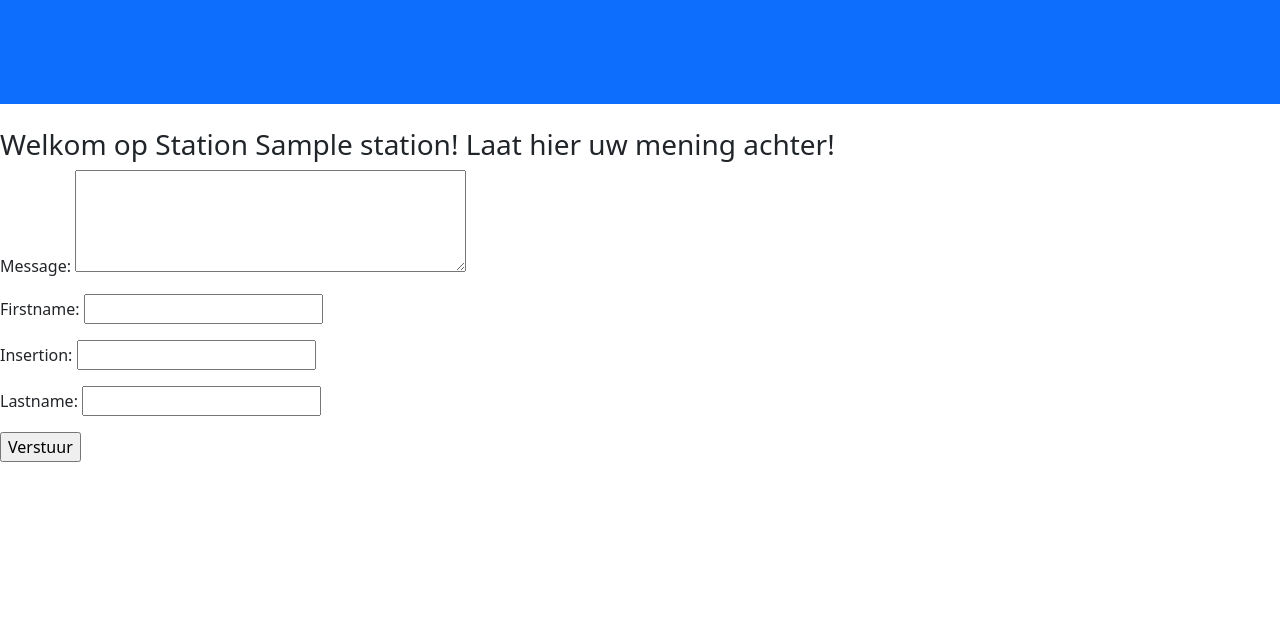
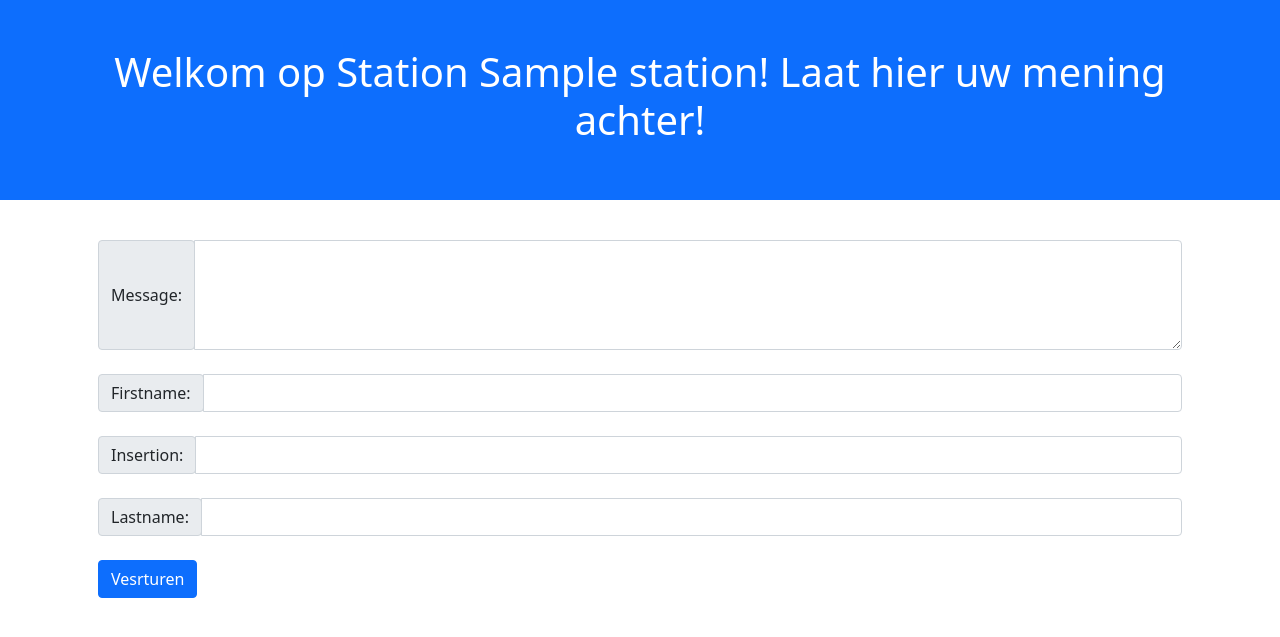
Before and after one commit to JBierenbroodspot/PROJA, a Django app: page /station/1 in a window 1280 px wide. Shown: the top 637 px of the page. Run offline with Django 3.2, Linux system fonts and the light colour scheme; tables that the repository leaves empty hold one stand-in row (values such as "Sample post"); some libraries are stand-ins or nearby versions.

Commit message:
Add style to message_form.html

```diff
--- a/templates/message_form.html
+++ b/templates/message_form.html
@@ -1,14 +1,51 @@
 {% extends "base.html" %}
+{% load widget_tweaks %}
 
 {% block title %}
     {{ station.name }}
 {% endblock %}
 
+{% block headertext %}
+    Welkom op {{ station }}! Laat hier uw mening achter!
+{% endblock %}
+
 {% block content %}
-    <h3>Welkom op {{ station }}! Laat hier uw mening achter!</h3>
-    <form action="" method="post">
-        {% csrf_token %}
-        {{ form.as_p }}
-        <input type="submit" value="Verstuur">
-    </form>
+    <div class="container bg-white">
+        <div class="row">
+            <div class="">
+                <div class="card border-0">
+                    <div class="card-body">
+                        <form action="" method="post">
+                            {% csrf_token %}
+                            <div class="input-group">
+                                <div class="input-group-prepend">
+                                    {{ form.message|add_label_class:"input-group-text h-100" }}
+                                </div>
+                                {{ form.message|add_class:"form-control" }}
+                            </div><br>
+                            <div class="input-group">
+                                <div class="input-group-prepend">
+                                    {{ form.firstname|add_label_class:"input-group-text h-100" }}
+                                </div>
+                                {{ form.firstname|add_class:"form-control" }}
+                            </div><br>
+                            <div class="input-group">
+                                <div class="input-group-prepend">
+                                    {{ form.insertion|add_label_class:"input-group-text h-100" }}
+                                </div>
+                                {{ form.insertion|add_class:"form-control" }}
+                            </div><br>
+                            <div class="input-group">
+                                <div class="input-group-prepend">
+                                    {{ form.lastname|add_label_class:"input-group-text h-100" }}
+                                </div>
+                                {{ form.lastname|add_class:"form-control" }}
+                            </div><br>
+                            <button type="submit" class="btn btn-primary">Vesrturen</button>
+                        </form>
+                    </div>
+                </div>
+            </div>
+        </div>
+    </div>
 {% endblock %}
```
